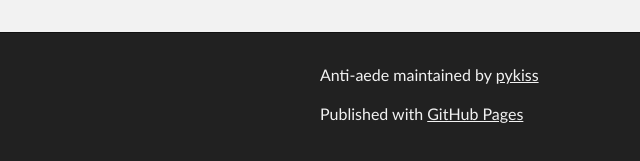
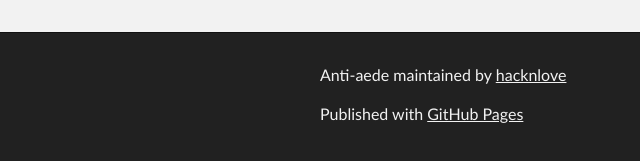
Before and after one commit to hacknlove/anti-AEDE, a plain HTML site: page index.html in a window 1280 px wide. Shown: the part 417-578 px from the top of the page, 0-640 px from the left. Drawn offline with Linux system fonts and the light colour scheme.

Commit message:
Update index.html

```diff
--- a/index.html
+++ b/index.html
@@ -46,7 +46,7 @@
     <!-- FOOTER  -->
     <div id="footer_wrap" class="outer">
       <footer class="inner">
-        <p class="copyright">Anti-aede maintained by <a href="https://github.com/pykiss">pykiss</a></p>
+        <p class="copyright">Anti-aede maintained by <a href="https://github.com/hacknlove">hacknlove</a></p>
         <p>Published with <a href="http://pages.github.com">GitHub Pages</a></p>
       </footer>
     </div>
```
